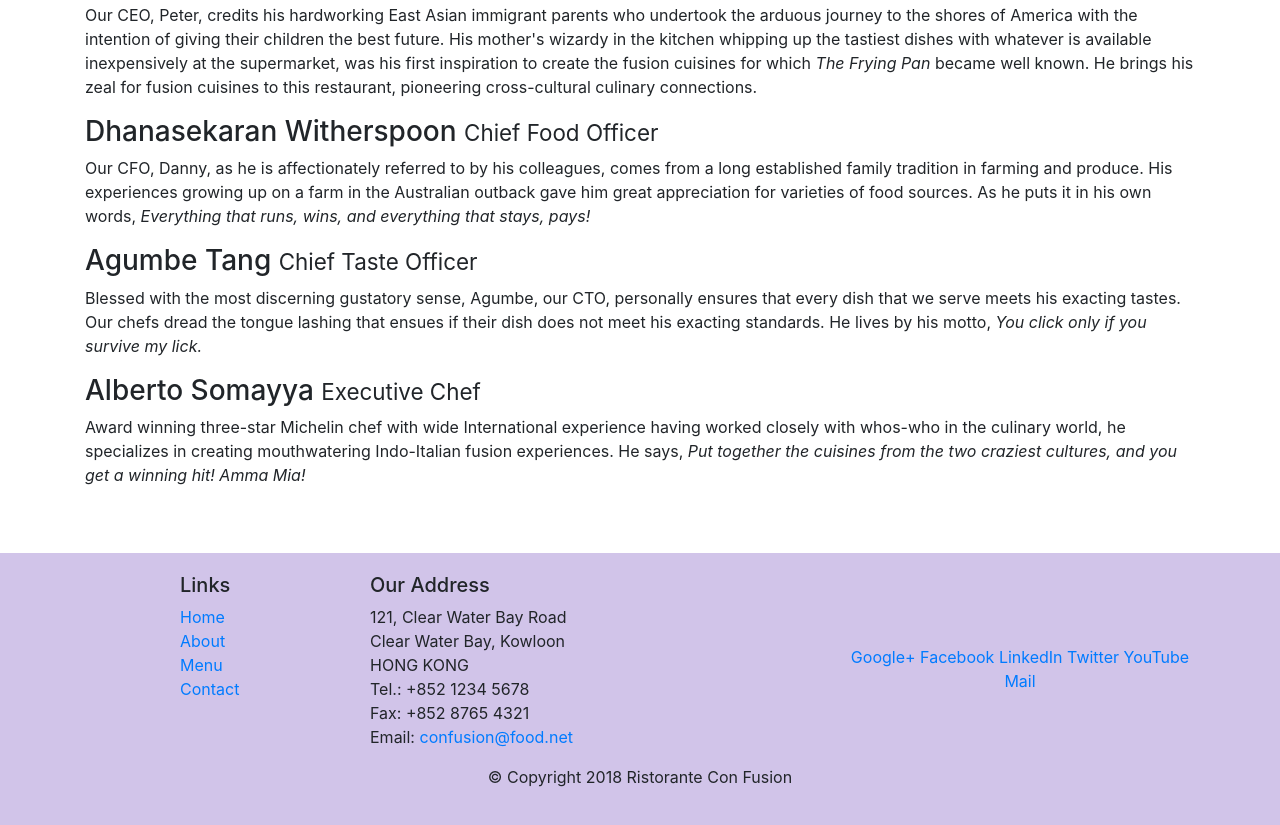
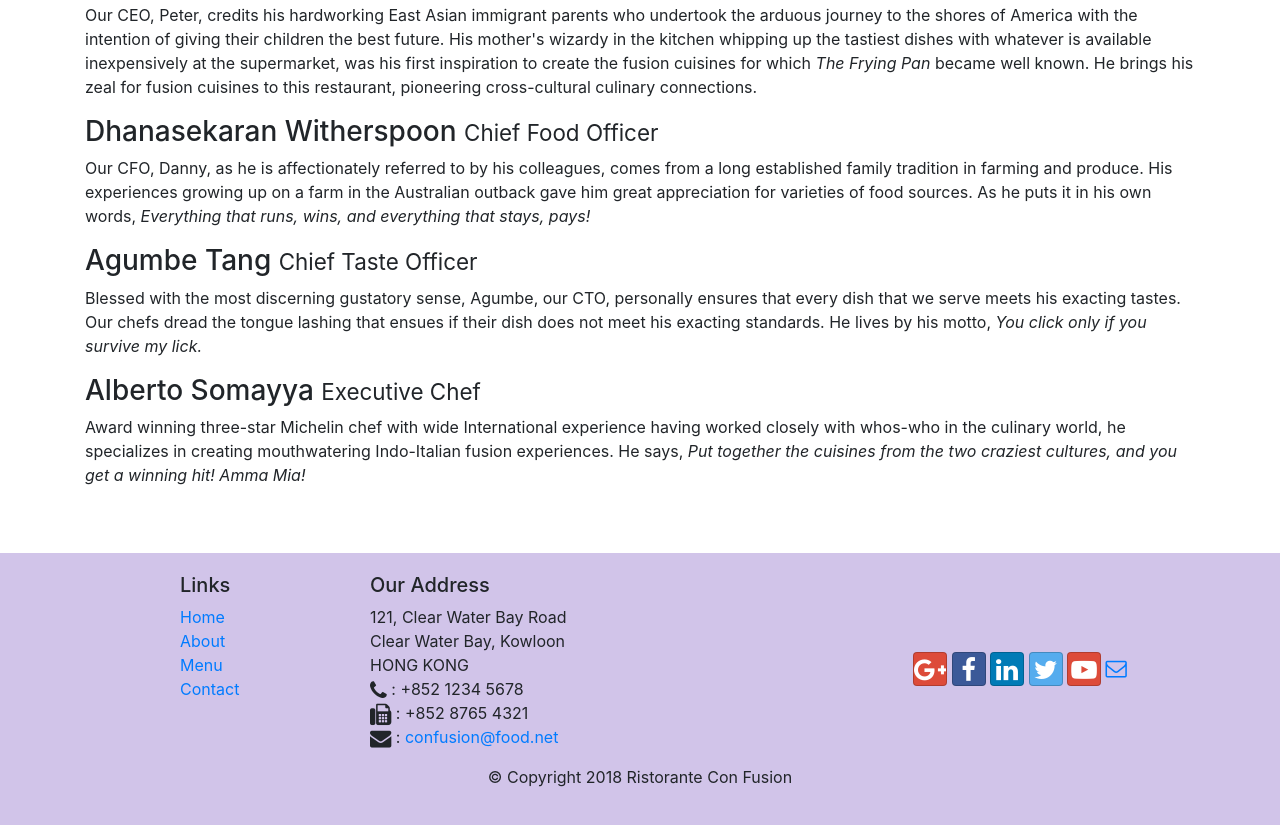
Before and after one commit to deadpanther/Course1_Bootstrap, a website: page aboutus.html in a window 1280 px wide. Shown: the part 1000-1825 px from the top of the page. Drawn offline with nearby package versions, Linux system fonts and the light colour scheme.

Commit message:
Added aboutus and added icons

```diff
--- a/aboutus.html
+++ b/aboutus.html
@@ -10,6 +10,8 @@
 
     <!-- Bootstrap CSS -->
     <link rel="stylesheet" href="node_modules/bootstrap/dist/css/bootstrap.min.css">
+    <link rel="stylesheet" href="node_modules/font-awesome/css/font-awesome.min.css">
+    <link rel="stylesheet" href="node_modules/bootstrap-social/bootstrap-social.css">
     <link rel="stylesheet" href="css/styles.css">
 </head>
 
@@ -22,11 +24,10 @@
             <a class="navbar-brand mr-auto" href="./index.html">Ristorante con Fusion</a>
             <div class="collapse navbar-collapse" id="Navbar">
             <ul class="navbar-nav mr-auto">
-                <li class="nav-item"><a class="nav-link" href="./index.html">Home</a></li>
-                <li class="nav-item active"><a class="nav-link" href="#">About</a></li>
-                <li class="nav-item"><a class="nav-link" href="#">Menu</a></li>
-                <li class="nav-item"><a class="nav-link" href="#">Contact</a></li>
-            </ul>
+                <li class="nav-item"><a class="nav-link" href="./index.html"><span class="fa fa-home fa-lg"></span> Home</a></li>
+                <li class="nav-item active"><a class="nav-link" href="#"><span class="fa fa-info fa-lg"></span> About</a></li>
+                <li class="nav-item"><a class="nav-link" href="#"><span class="fa fa-list fa-lg"></span> Menu</a></li>
+                <li class="nav-item"><a class="nav-link" href="#"><span class="fa fa-address-card fa-lg"></span> Contact</a></li>            </ul>
         </div>
         </div>
     </nav>
@@ -100,19 +101,19 @@
 		              121, Clear Water Bay Road<br>
 		              Clear Water Bay, Kowloon<br>
 		              HONG KONG<br>
-		              Tel.: +852 1234 5678<br>
-		              Fax: +852 8765 4321<br>
-		              Email: <a href="mailto:confusion@food.net">confusion@food.net</a>
+		              <i class="fa fa-phone fa-lg"></i> : +852 1234 5678<br>
+		              <i class="fa fa-fax fa-lg"></i> : +852 8765 4321<br>
+		              <i class="fa fa-envelope fa-lg"></i> : <a href="mailto:confusion@food.net">confusion@food.net</a>
 		           </address>
                 </div>
                 <div class="col-12 col-sm-4 align-self-center">
                     <div class="text-center">
-                        <a href="http://google.com/+">Google+</a>
-                        <a href="http://www.facebook.com/profile.php?id=">Facebook</a>
-                        <a href="http://www.linkedin.com/in/">LinkedIn</a>
-                        <a href="http://twitter.com/">Twitter</a>
-                        <a href="http://youtube.com/">YouTube</a>
-                        <a href="mailto:">Mail</a>
+                        <a class="btn btn-social-icon btn-google" href="http://google.com/+"><i class="fa fa-google-plus fa-lg"></i></a>
+                        <a class="btn btn-social-icon btn-facebook" href="http://www.facebook.com/profile.php?id="><i class="fa fa-facebook fa-lg"></i></a>
+                        <a class="btn btn-social-icon btn-linkedin" href="http://www.linkedin.com/in/"><i class="fa fa-linkedin fa-lg"></i></a>
+                        <a class="btn btn-social-icon btn-twitter" href="http://twitter.com/"><i class="fa fa-twitter fa-lg"></i></a>
+                        <a class="btn btn-social-icon btn-google" href="http://youtube.com/"><i class="fa fa-youtube-play fa-lg" aria-hidden="true"></i></a>
+                        <a href="mailto:"><i class="fa fa-envelope-o fa-lg"></i></a>
                     </div>
                 </div>
            </div>
--- a/package.json
+++ b/package.json
@@ -15,6 +15,8 @@
   },
   "dependencies": {
     "bootstrap": "^4.5.0",
+    "bootstrap-social": "^5.1.1",
+    "font-awesome": "^4.7.0",
     "jquery": "^3.5.0",
     "popper.js": "^1.16.1"
   }
```
Also changed, not shown: index.html (+15 -14 lines), 1 other file.
